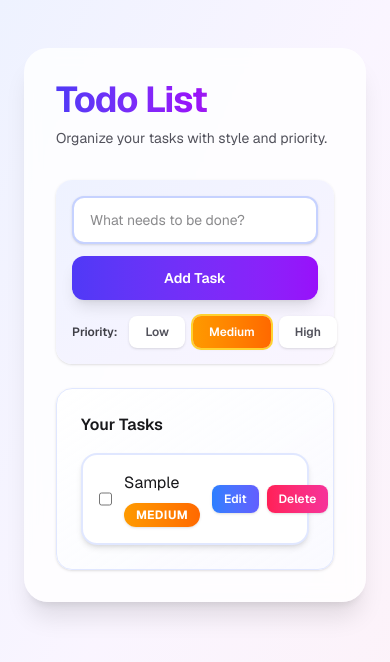
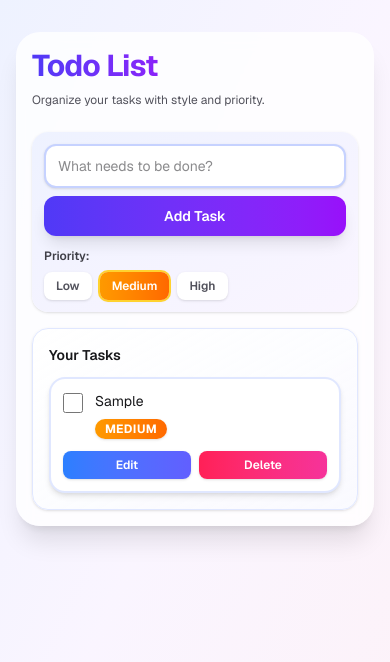
Before and after one commit to a7med-alshatebi/todo-list, a Next.js app: page / in a window 390 px wide. Both pictures are taken after typing "Sample" into the empty fields and a click on the button "Add Task". Shown: the top 662 px of the page. Built offline with nearby package versions, Linux system fonts and the light colour scheme.

Commit message:
Improve UI layout and styling for AddTaskForm and TaskItem components

```diff
--- a/app/components/AddTaskForm.tsx
+++ b/app/components/AddTaskForm.tsx
@@ -25,30 +25,30 @@ export default function AddTaskForm({ onAdd }: AddTaskFormProps) {
   return (
     <form
       onSubmit={handleSubmit}
-      className="flex w-full flex-col gap-4 rounded-2xl bg-gradient-to-br from-indigo-50 to-purple-50 p-4 shadow-sm dark:from-zinc-800 dark:to-indigo-950/50"
+      className="flex w-full flex-col gap-3 rounded-2xl bg-gradient-to-br from-indigo-50 to-purple-50 p-3 shadow-sm dark:from-zinc-800 dark:to-indigo-950/50 sm:gap-4 sm:p-4"
     >
-      <div className="flex w-full flex-col gap-3 sm:flex-row">
+      <div className="flex w-full flex-col gap-2 sm:flex-row sm:gap-3">
         <input
           type="text"
           value={value}
           onChange={(event) => setValue(event.target.value)}
           placeholder="What needs to be done?"
-          className="flex-1 rounded-xl border-2 border-indigo-200 bg-white px-4 py-3 text-sm text-zinc-900 shadow-sm outline-none transition focus:border-indigo-500 focus:ring-4 focus:ring-indigo-100 dark:border-indigo-900 dark:bg-zinc-900 dark:text-zinc-100 dark:focus:border-indigo-600 dark:focus:ring-indigo-900/50"
+          className="flex-1 rounded-xl border-2 border-indigo-200 bg-white px-3 py-2.5 text-sm text-zinc-900 shadow-sm outline-none transition focus:border-indigo-500 focus:ring-4 focus:ring-indigo-100 dark:border-indigo-900 dark:bg-zinc-900 dark:text-zinc-100 dark:focus:border-indigo-600 dark:focus:ring-indigo-900/50 sm:px-4 sm:py-3"
         />
         <button
           type="submit"
-          className="rounded-xl bg-gradient-to-r from-indigo-600 to-purple-600 px-6 py-3 text-sm font-semibold text-white shadow-lg transition hover:from-indigo-700 hover:to-purple-700 hover:shadow-xl dark:from-indigo-500 dark:to-purple-500 dark:hover:from-indigo-600 dark:hover:to-purple-600"
+          className="rounded-xl bg-gradient-to-r from-indigo-600 to-purple-600 px-5 py-2.5 text-sm font-semibold text-white shadow-lg transition hover:from-indigo-700 hover:to-purple-700 hover:shadow-xl dark:from-indigo-500 dark:to-purple-500 dark:hover:from-indigo-600 dark:hover:to-purple-600 sm:px-6 sm:py-3"
         >
           Add Task
         </button>
       </div>
-      <div className="flex items-center gap-3">
+      <div className="flex flex-col gap-2 sm:flex-row sm:items-center sm:gap-3">
         <span className="text-xs font-semibold text-zinc-700 dark:text-zinc-300">Priority:</span>
-        <div className="flex gap-2">
+        <div className="flex flex-wrap gap-2">
           <button
             type="button"
             onClick={() => setPriority("low")}
-            className={`rounded-lg px-4 py-2 text-xs font-semibold shadow-sm transition ${
+            className={`rounded-lg px-3 py-1.5 text-xs font-semibold shadow-sm transition sm:px-4 sm:py-2 ${
               priority === "low"
                 ? "bg-gradient-to-r from-emerald-500 to-teal-500 text-white shadow-md ring-2 ring-emerald-300 dark:ring-emerald-700"
                 : "bg-white text-zinc-600 hover:bg-zinc-50 dark:bg-zinc-800 dark:text-zinc-400 dark:hover:bg-zinc-700"
@@ -59,7 +59,7 @@ export default function AddTaskForm({ onAdd }: AddTaskFormProps) {
           <button
             type="button"
             onClick={() => setPriority("medium")}
-            className={`rounded-lg px-4 py-2 text-xs font-semibold shadow-sm transition ${
+            className={`rounded-lg px-3 py-1.5 text-xs font-semibold shadow-sm transition sm:px-4 sm:py-2 ${
               priority === "medium"
                 ? "bg-gradient-to-r from-amber-500 to-orange-500 text-white shadow-md ring-2 ring-amber-300 dark:ring-amber-700"
                 : "bg-white text-zinc-600 hover:bg-zinc-50 dark:bg-zinc-800 dark:text-zinc-400 dark:hover:bg-zinc-700"
@@ -70,7 +70,7 @@ export default function AddTaskForm({ onAdd }: AddTaskFormProps) {
           <button
             type="button"
             onClick={() => setPriority("high")}
-            className={`rounded-lg px-4 py-2 text-xs font-semibold shadow-sm transition ${
+            className={`rounded-lg px-3 py-1.5 text-xs font-semibold shadow-sm transition sm:px-4 sm:py-2 ${
               priority === "high"
                 ? "bg-gradient-to-r from-rose-500 to-pink-500 text-white shadow-md ring-2 ring-rose-300 dark:ring-rose-700"
                 : "bg-white text-zinc-600 hover:bg-zinc-50 dark:bg-zinc-800 dark:text-zinc-400 dark:hover:bg-zinc-700"
--- a/app/components/TaskItem.tsx
+++ b/app/components/TaskItem.tsx
@@ -41,15 +41,16 @@ export default function TaskItem({ task, onToggle, onDelete, onEdit }: TaskItemP
   };
 
   return (
-    <li className="flex items-center gap-3 rounded-2xl border-2 border-indigo-100 bg-white px-4 py-4 shadow-md transition hover:shadow-lg dark:border-indigo-900/50 dark:bg-zinc-900/80">
+    <li className="flex flex-col gap-3 rounded-2xl border-2 border-indigo-100 bg-white px-3 py-3 shadow-md transition hover:shadow-lg dark:border-indigo-900/50 dark:bg-zinc-900/80 sm:flex-row sm:items-center sm:px-4 sm:py-4">
+      <div className="flex items-start gap-3 sm:flex-1">
         <input
           type="checkbox"
           checked={task.completed}
           onChange={() => onToggle(task.id)}
-        className="h-5 w-5 cursor-pointer rounded-lg border-2 border-indigo-300 text-indigo-600 transition focus:ring-2 focus:ring-indigo-400 dark:border-indigo-700 dark:bg-zinc-800 dark:text-indigo-500 dark:focus:ring-indigo-600"
+          className="mt-0.5 h-5 w-5 flex-shrink-0 cursor-pointer rounded-lg border-2 border-indigo-300 text-indigo-600 transition focus:ring-2 focus:ring-indigo-400 dark:border-indigo-700 dark:bg-zinc-800 dark:text-indigo-500 dark:focus:ring-indigo-600"
         />
 
-      <div className="flex flex-1 flex-col gap-2">
+        <div className="flex min-w-0 flex-1 flex-col gap-2">
           {isEditing ? (
             <input
               type="text"
@@ -59,31 +60,32 @@ export default function TaskItem({ task, onToggle, onDelete, onEdit }: TaskItemP
                 if (e.key === "Enter") handleSave();
                 if (e.key === "Escape") handleCancel();
               }}
-            className="rounded-lg border-2 border-indigo-300 bg-white px-3 py-1.5 text-sm outline-none transition focus:border-indigo-500 focus:ring-4 focus:ring-indigo-100 dark:border-indigo-700 dark:bg-zinc-900 dark:focus:border-indigo-600 dark:focus:ring-indigo-900/50"
+              className="w-full rounded-lg border-2 border-indigo-300 bg-white px-2 py-1.5 text-sm outline-none transition focus:border-indigo-500 focus:ring-4 focus:ring-indigo-100 dark:border-indigo-700 dark:bg-zinc-900 dark:focus:border-indigo-600 dark:focus:ring-indigo-900/50 sm:px-3"
               autoFocus
             />
           ) : (
-          <span className={`break-words text-zinc-900 dark:text-zinc-100 ${task.completed ? "text-zinc-400 line-through dark:text-zinc-500" : ""}`}>
+            <span className={`break-words text-sm text-zinc-900 dark:text-zinc-100 ${task.completed ? "text-zinc-400 line-through dark:text-zinc-500" : ""}`}>
               {task.text}
             </span>
           )}
-        <span className={`inline-flex w-fit items-center rounded-full px-3 py-1 text-xs font-bold uppercase tracking-wide ${priorityStyles[task.priority]}`}>
+          <span className={`inline-flex w-fit items-center rounded-full px-2.5 py-0.5 text-xs font-bold uppercase tracking-wide ${priorityStyles[task.priority]} sm:px-3 sm:py-1`}>
             {task.priority}
           </span>
         </div>
+      </div>
 
-      <div className="flex gap-2">
+      <div className="flex flex-wrap gap-2 sm:flex-nowrap">
         {isEditing ? (
           <>
             <button
               onClick={handleSave}
-              className="rounded-lg bg-gradient-to-r from-emerald-500 to-teal-500 px-3 py-1.5 text-xs font-semibold text-white shadow-sm transition hover:from-emerald-600 hover:to-teal-600 hover:shadow-md"
+              className="flex-1 rounded-lg bg-gradient-to-r from-emerald-500 to-teal-500 px-3 py-1.5 text-xs font-semibold text-white shadow-sm transition hover:from-emerald-600 hover:to-teal-600 hover:shadow-md sm:flex-initial"
             >
               Save
             </button>
             <button
               onClick={handleCancel}
-              className="rounded-lg bg-zinc-200 px-3 py-1.5 text-xs font-semibold text-zinc-700 transition hover:bg-zinc-300 dark:bg-zinc-700 dark:text-zinc-300 dark:hover:bg-zinc-600"
+              className="flex-1 rounded-lg bg-zinc-200 px-3 py-1.5 text-xs font-semibold text-zinc-700 transition hover:bg-zinc-300 dark:bg-zinc-700 dark:text-zinc-300 dark:hover:bg-zinc-600 sm:flex-initial"
             >
               Cancel
             </button>
@@ -92,13 +94,13 @@ export default function TaskItem({ task, onToggle, onDelete, onEdit }: TaskItemP
           <>
             <button
               onClick={() => setIsEditing(true)}
-              className="rounded-lg bg-gradient-to-r from-blue-500 to-indigo-500 px-3 py-1.5 text-xs font-semibold text-white shadow-sm transition hover:from-blue-600 hover:to-indigo-600 hover:shadow-md"
+              className="flex-1 rounded-lg bg-gradient-to-r from-blue-500 to-indigo-500 px-3 py-1.5 text-xs font-semibold text-white shadow-sm transition hover:from-blue-600 hover:to-indigo-600 hover:shadow-md sm:flex-initial"
             >
               Edit
             </button>
             <button
               onClick={() => onDelete(task.id)}
-              className="rounded-lg bg-gradient-to-r from-rose-500 to-pink-500 px-3 py-1.5 text-xs font-semibold text-white shadow-sm transition hover:from-rose-600 hover:to-pink-600 hover:shadow-md"
+              className="flex-1 rounded-lg bg-gradient-to-r from-rose-500 to-pink-500 px-3 py-1.5 text-xs font-semibold text-white shadow-sm transition hover:from-rose-600 hover:to-pink-600 hover:shadow-md sm:flex-initial"
             >
               Delete
             </button>
--- a/app/page.tsx
+++ b/app/page.tsx
@@ -44,27 +44,27 @@ export default function Home() {
   };
 
   return (
-    <div className="flex min-h-screen items-start justify-center bg-gradient-to-br from-indigo-50 via-purple-50 to-pink-50 px-6 py-12 font-sans dark:from-zinc-950 dark:via-purple-950 dark:to-indigo-950">
-      <main className="w-full max-w-2xl rounded-3xl bg-white/80 p-8 shadow-xl backdrop-blur-sm dark:bg-zinc-900/80">
-        <header className="mb-8">
-          <h1 className="bg-gradient-to-r from-indigo-600 via-purple-600 to-pink-600 bg-clip-text text-4xl font-bold tracking-tight text-transparent dark:from-indigo-400 dark:via-purple-400 dark:to-pink-400">
+    <div className="flex min-h-screen items-start justify-center bg-gradient-to-br from-indigo-50 via-purple-50 to-pink-50 px-4 py-8 font-sans dark:from-zinc-950 dark:via-purple-950 dark:to-indigo-950 sm:px-6 sm:py-12">
+      <main className="w-full max-w-2xl rounded-3xl bg-white/80 p-4 shadow-xl backdrop-blur-sm dark:bg-zinc-900/80 sm:p-6 md:p-8">
+        <header className="mb-6 sm:mb-8">
+          <h1 className="bg-gradient-to-r from-indigo-600 via-purple-600 to-pink-600 bg-clip-text text-3xl font-bold tracking-tight text-transparent dark:from-indigo-400 dark:via-purple-400 dark:to-pink-400 sm:text-4xl">
             Todo List
           </h1>
-          <p className="mt-2 text-sm text-zinc-600 dark:text-zinc-400">
+          <p className="mt-2 text-xs text-zinc-600 dark:text-zinc-400 sm:text-sm">
             Organize your tasks with style and priority.
           </p>
         </header>
 
-        <div className="mb-6">
+        <div className="mb-4 sm:mb-6">
           <AddTaskForm onAdd={handleAddTask} />
         </div>
 
-        <section className="rounded-2xl border border-indigo-100 bg-gradient-to-br from-white to-indigo-50/30 p-6 shadow-sm dark:border-indigo-900/50 dark:from-zinc-900 dark:to-indigo-950/30">
-          <p className="font-semibold text-zinc-900 dark:text-zinc-100">Your Tasks</p>
+        <section className="rounded-2xl border border-indigo-100 bg-gradient-to-br from-white to-indigo-50/30 p-4 shadow-sm dark:border-indigo-900/50 dark:from-zinc-900 dark:to-indigo-950/30 sm:p-6">
+          <p className="text-sm font-semibold text-zinc-900 dark:text-zinc-100 sm:text-base">Your Tasks</p>
           {tasks.length === 0 ? (
-            <p className="mt-2 text-sm text-zinc-500 dark:text-zinc-500">No tasks yet. Add one to get started!</p>
+            <p className="mt-2 text-xs text-zinc-500 dark:text-zinc-500 sm:text-sm">No tasks yet. Add one to get started!</p>
           ) : (
-            <ul className="mt-4 flex flex-col gap-3">
+            <ul className="mt-3 flex flex-col gap-2 sm:mt-4 sm:gap-3">
               {tasks.map((task) => (
                 <TaskItem
                   key={task.id}
```
Lines whose indentation alone changed are shown as unchanged.
